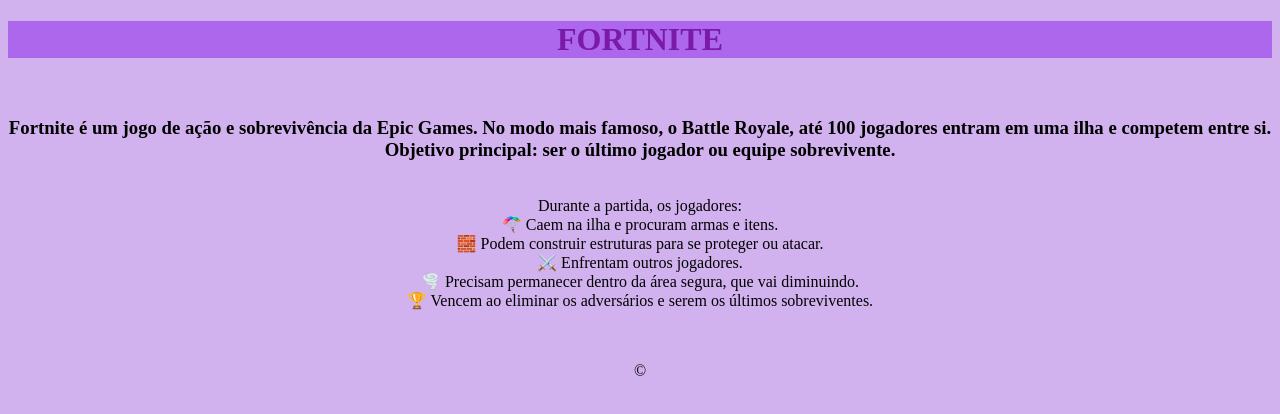
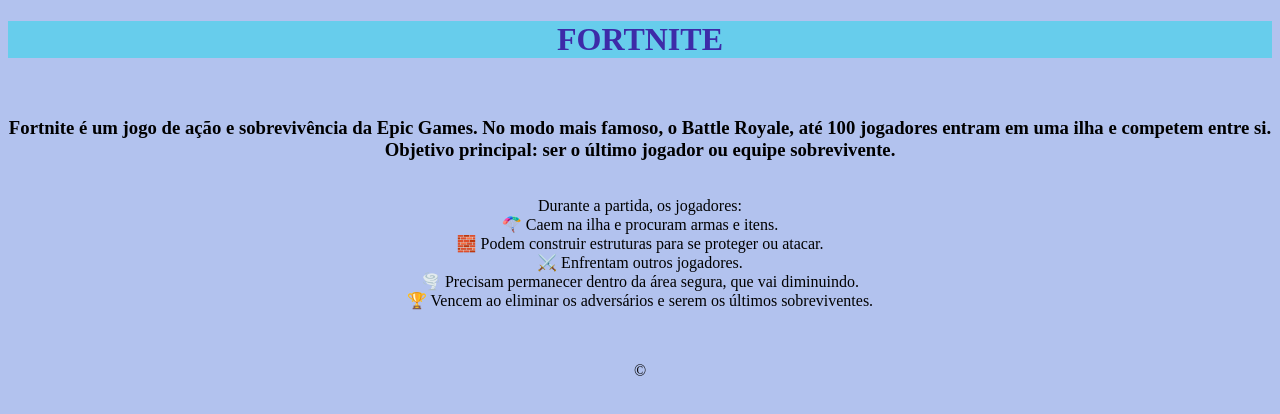
Before and after one commit to marcella190/fortnite, a plain HTML site: page index.html in a window 1280 px wide. Drawn offline with Linux system fonts and the light colour scheme.

Commit message:
Update colors for h1 and body in style.css

```diff
--- a/style.css
+++ b/style.css
@@ -1,9 +1,9 @@
 h1{
-            color: rgba(112, 9, 153, 0.829);
-            background-color: rgb(172, 103, 236);
+            color: rgba(52, 9, 153, 0.829);
+            background-color: rgb(103, 205, 236);
 }
 body{
-            background-color: rgb(209, 178, 238);
+            background-color: rgb(178, 194, 238);
             text-align: center;
 }
 img{
```
